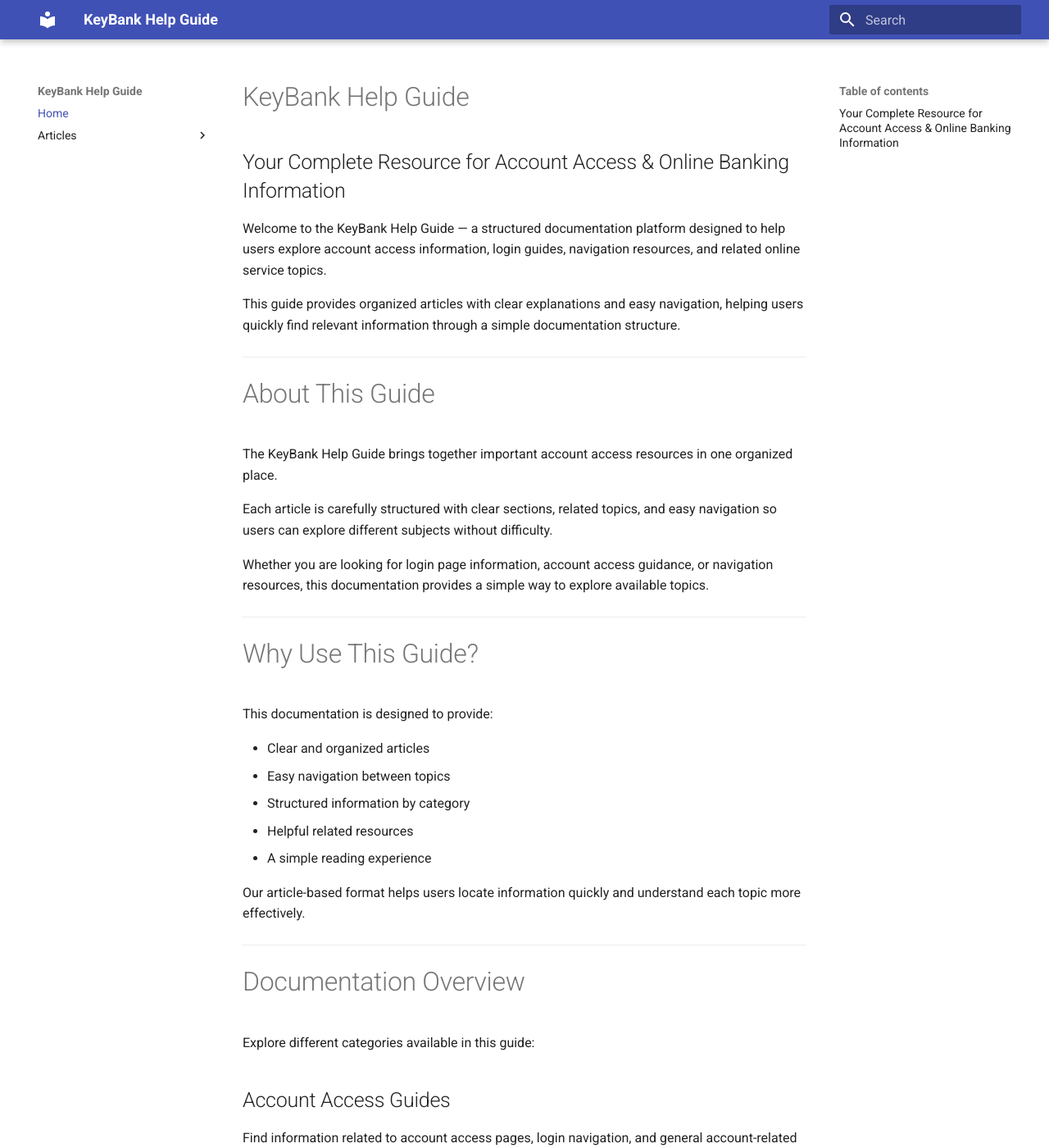
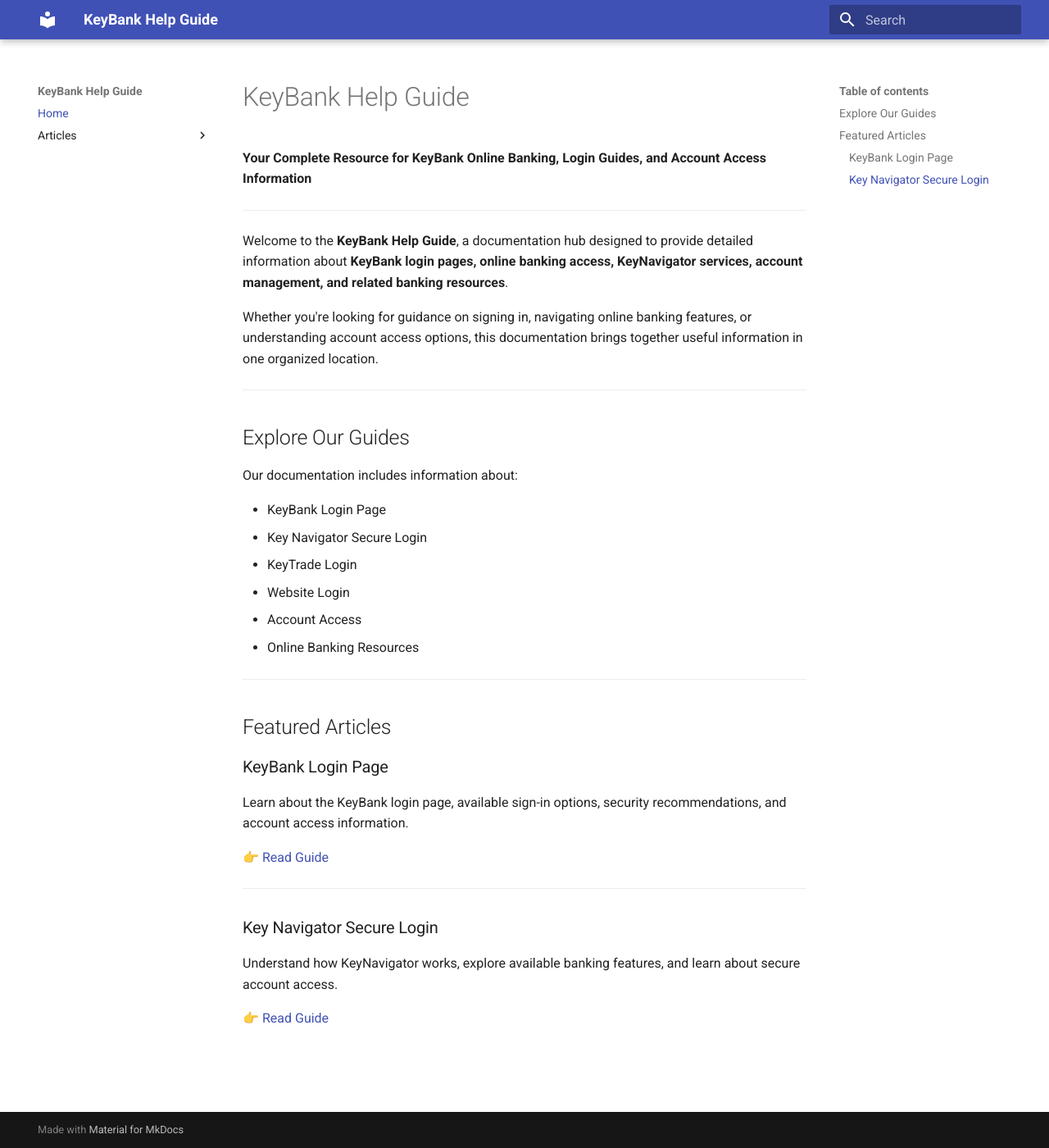
Before and after one commit to taxguide/keybank-help-guide, an MkDocs documentation site: the page built from docs/index.md, in a window 1280 px wide and 1400 px high. Shown: the whole window at 82% size. Built offline with MkDocs 1.6.1 and Material for MkDocs 9.7.7, drawn with Linux system fonts in a browser that asks for light colours; some of the changed text lies outside the part shown.

Commit message:
Update index.md

```diff
--- a/docs/index.md
+++ b/docs/index.md
@@ -1,135 +1,40 @@
 # KeyBank Help Guide
 
-## Your Complete Resource for Account Access & Online Banking Information
-
-Welcome to the KeyBank Help Guide — a structured documentation platform designed to help users explore account access information, login guides, navigation resources, and related online service topics.
-
-This guide provides organized articles with clear explanations and easy navigation, helping users quickly find relevant information through a simple documentation structure.
+**Your Complete Resource for KeyBank Online Banking, Login Guides, and Account Access Information**
 
 ---
 
-# About This Guide
+Welcome to the **KeyBank Help Guide**, a documentation hub designed to provide detailed information about **KeyBank login pages, online banking access, KeyNavigator services, account management, and related banking resources**.
 
-The KeyBank Help Guide brings together important account access resources in one organized place.
-
-Each article is carefully structured with clear sections, related topics, and easy navigation so users can explore different subjects without difficulty.
-
-Whether you are looking for login page information, account access guidance, or navigation resources, this documentation provides a simple way to explore available topics.
+Whether you're looking for guidance on signing in, navigating online banking features, or understanding account access options, this documentation brings together useful information in one organized location.
 
 ---
 
-# Why Use This Guide?
+## Explore Our Guides
 
-This documentation is designed to provide:
+Our documentation includes information about:
 
-- Clear and organized articles
-- Easy navigation between topics
-- Structured information by category
-- Helpful related resources
-- A simple reading experience
-
-Our article-based format helps users locate information quickly and understand each topic more effectively.
+- KeyBank Login Page
+- Key Navigator Secure Login
+- KeyTrade Login
+- Website Login
+- Account Access
+- Online Banking Resources
 
 ---
 
-# Documentation Overview
+## Featured Articles
 
-Explore different categories available in this guide:
+### KeyBank Login Page
 
-## Account Access Guides
+Learn about the KeyBank login page, available sign-in options, security recommendations, and account access information.
 
-Find information related to account access pages, login navigation, and general account-related topics.
-
-## Navigation Resources
-
-Explore guides covering navigation features and related online service information.
-
-## Online Service Information
-
-Learn about different access topics and available resources through organized articles.
-
-Use the sidebar navigation to browse all available documentation pages.
+👉 [Read Guide](articles/keybank-login-page.md)
 
 ---
 
-# Featured Articles
+### Key Navigator Secure Login
 
-Explore our detailed guides:
+Understand how KeyNavigator works, explore available banking features, and learn about secure account access.
 
----
-
-## KeyBank Login Page Guide
-
-Learn about account access navigation, login page information, and related account access topics.
-
-[Read KeyBank Login Page Guide](articles/keybank-login-page.md)
-
----
-
-## Key Navigator Secure Login
-
-Explore information about account navigation features and general login access topics.
-
-[Read Key Navigator Secure Login Guide](articles/key-navigator-login.md)
-
----
-
-## Navigator Login Guide
-
-Find helpful information about navigation resources and account access management topics.
-
-[Read Navigator Login Guide](articles/navigator-login-guide.md)
-
----
-
-## KeyTrade Login Guide
-
-Explore account access information and related online service resources.
-
-[Read KeyTrade Login Guide](articles/keytrade-login.md)
-
----
-
-## Login To My Account Guide
-
-Understand general account access steps and common troubleshooting information.
-
-[Read Account Login Guide](articles/account-login.md)
-
----
-
-## Website Login Guide
-
-Learn about website navigation, access options, and general security practices.
-
-[Read Website Login Guide](articles/website-login.md)
-
----
-
-# Documentation Features
-
-This guide includes:
-
-- Organized article structure
-- Simple navigation system
-- Topic-based documentation
-- Related article connections
-- Easy-to-read content format
-
----
-
-# Getting Started
-
-To explore this documentation:
-
-1. Select an article from the navigation menu.
-2. Read the available information.
-3. Explore related guides for additional topics.
-
----
-
-# Need More Information?
-
-Browse the articles section to discover detailed guides and explore different account access and navigation topics.
-
-Thank you for visiting the KeyBank Help Guide.
+👉 [Read Guide](articles/key-navigator-login.md)
```
